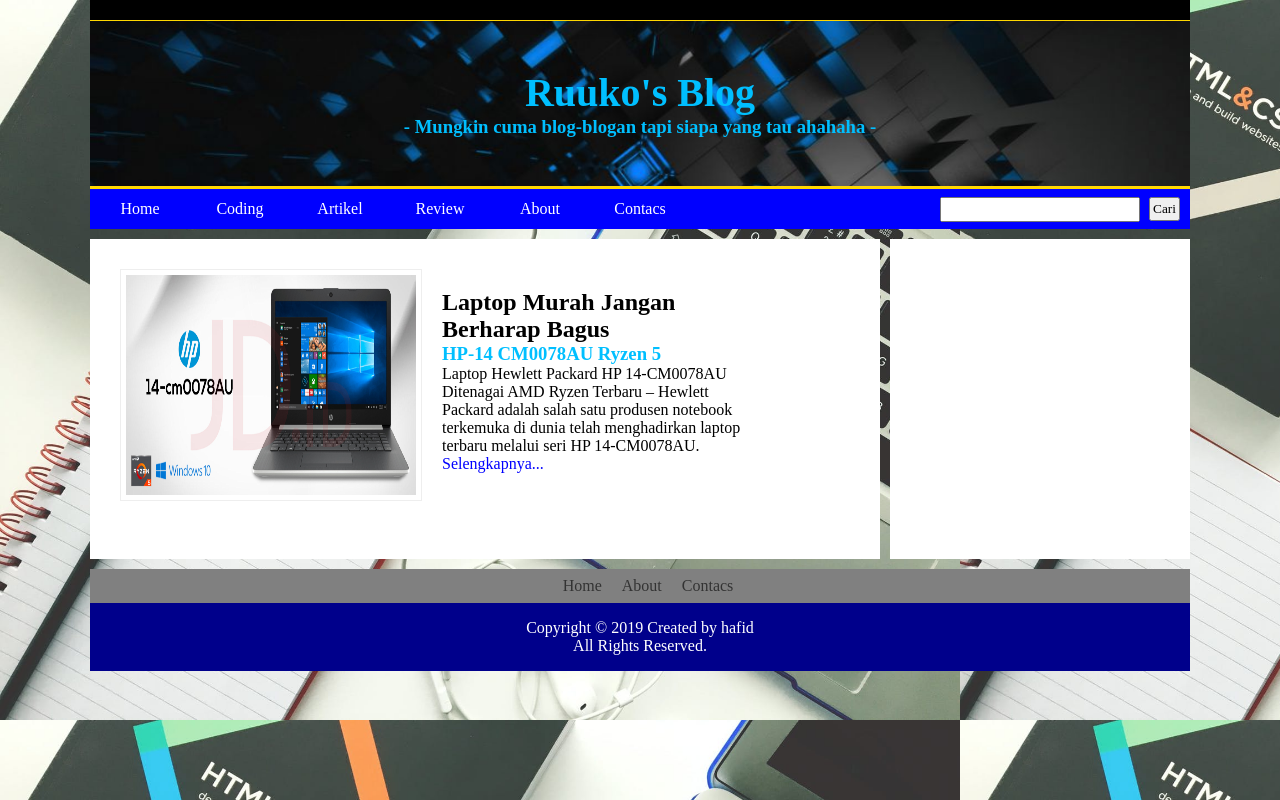
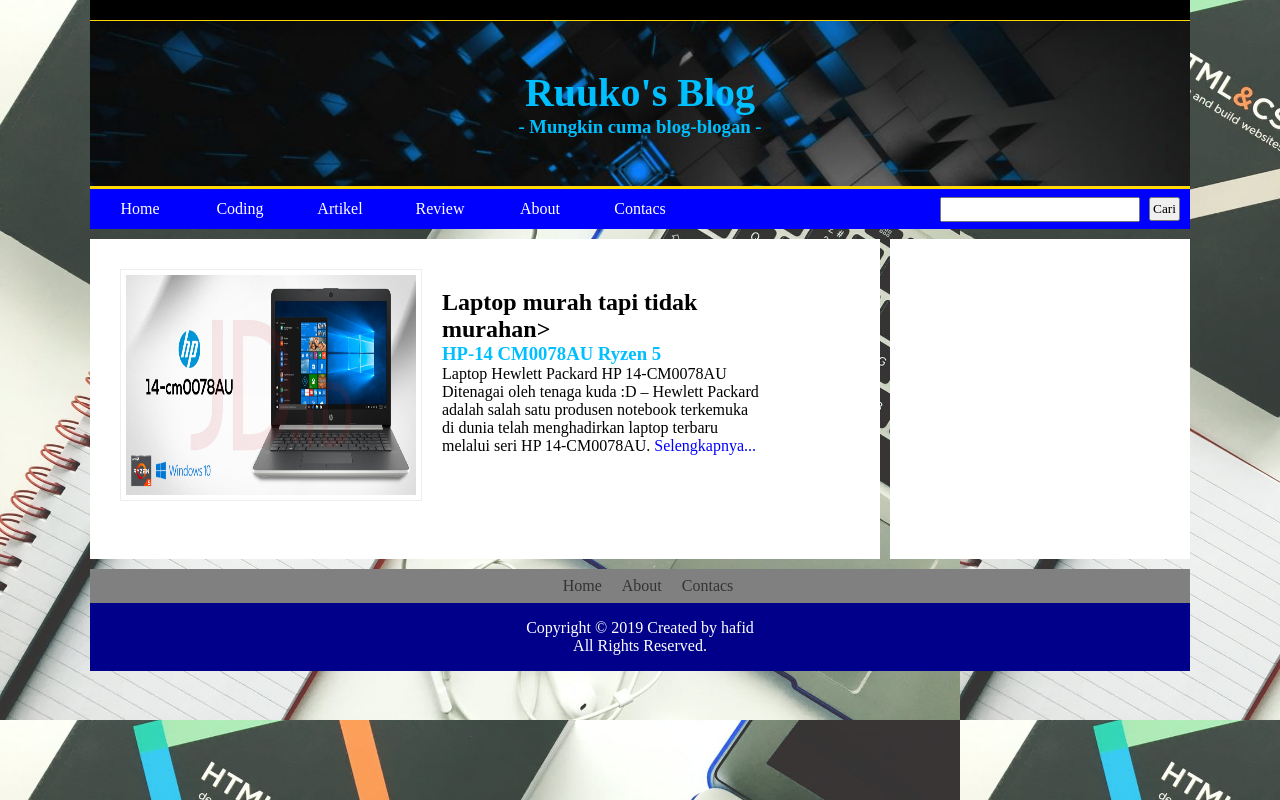
Before and after one commit to hafidahmad27/desain-web, a plain HTML site: page index.html in a window 1280 px wide. Drawn offline with Linux system fonts and the light colour scheme.

Commit message:
update judul berita dan isi berita

```diff
--- a/index.html
+++ b/index.html
@@ -14,7 +14,7 @@
 
 		<div class="header">
 			<center> <h1>Ruuko's Blog</h1> </center>
-			<center> <h3>- Mungkin cuma blog-blogan tapi siapa yang tau ahahaha -</h3> </center>
+			<center> <h3>- Mungkin cuma blog-blogan -</h3> </center>
 		</div>
 
 		<div class="navbar">
@@ -101,10 +101,10 @@
 							</style>
 						</figure>
 						<hgroup>
-							<h2> <a href="review.html"> Laptop Murah Jangan Berharap Bagus </a> </h2>
+							<h2> <a href="review.html"> Laptop murah tapi tidak murahan> </h2>
 							<h3>HP-14 CM0078AU Ryzen 5</h3>
 						</hgroup>
-						<p>Laptop Hewlett Packard HP 14-CM0078AU Ditenagai AMD Ryzen Terbaru – Hewlett Packard adalah salah satu produsen notebook terkemuka di dunia telah menghadirkan laptop terbaru melalui seri HP 14-CM0078AU. <a href="review.html" style="color: blue;">Selengkapnya...</a></p>
+						<p>Laptop Hewlett Packard HP 14-CM0078AU Ditenagai oleh tenaga kuda :D – Hewlett Packard adalah salah satu produsen notebook terkemuka di dunia telah menghadirkan laptop terbaru melalui seri HP 14-CM0078AU. <a href="review.html" style="color: blue;">Selengkapnya...</a></p>
 					</article>
 				</section>
 			</div>
```
